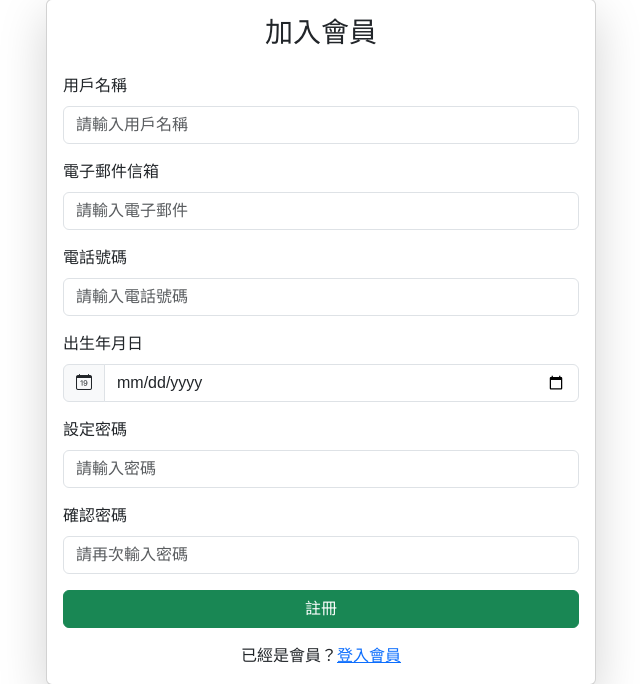
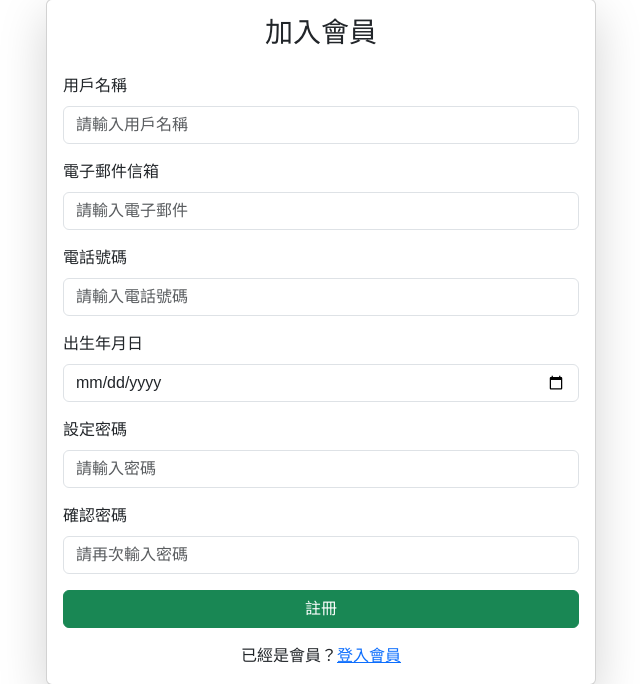
Before and after one commit to Aurororara/ticket-system, a Flask app: page /register in a window 1280 px wide. Shown: the part 123-807 px from the top of the page, without its empty margins (319-959 px from the left). Run offline with Flask 3, Linux system fonts and the light colour scheme.

Commit message:
修改日期圖示

```diff
--- a/app.py
+++ b/app.py
@@ -1,6 +1,6 @@
 from flask import Flask, render_template, request, redirect, url_for, flash, jsonify
 from flask_login import LoginManager, login_user, logout_user, login_required, current_user
-from werkzeug.security import generate_password_hash
+from werkzeug.security import generate_password_hash, check_password_hash
 from datetime import datetime
 from config import Config
 from models import db
--- a/templates/register.html
+++ b/templates/register.html
@@ -26,11 +26,9 @@
 
         <div class="mb-3">
           <label for="birthday" class="form-label">出生年月日</label>
-           <div class="input-group">
-            <span class="input-group-text"><i class="bi bi-calendar-date"></i></span>
-            <input type="date" class="form-control" id="birthday" name="birthday" required>
-          </div>
+          <input type="date" class="form-control" id="birthday" name="birthday" required>
         </div>
+
 
         <div class="mb-3">
           <label for="password" class="form-label">設定密碼</label>
```
